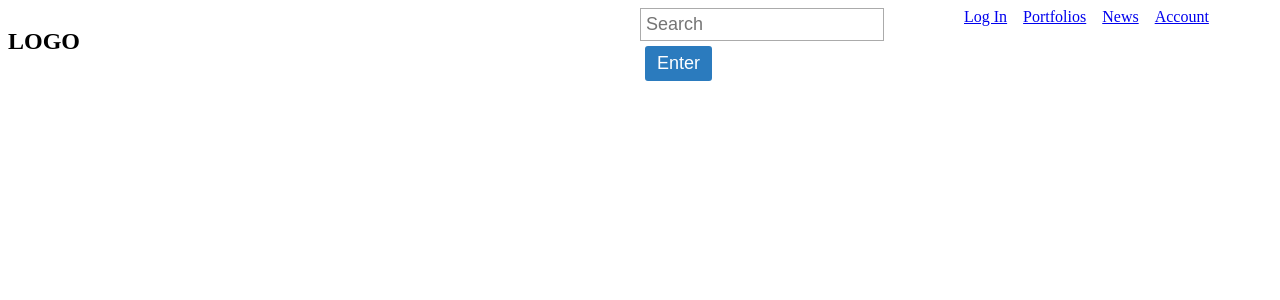
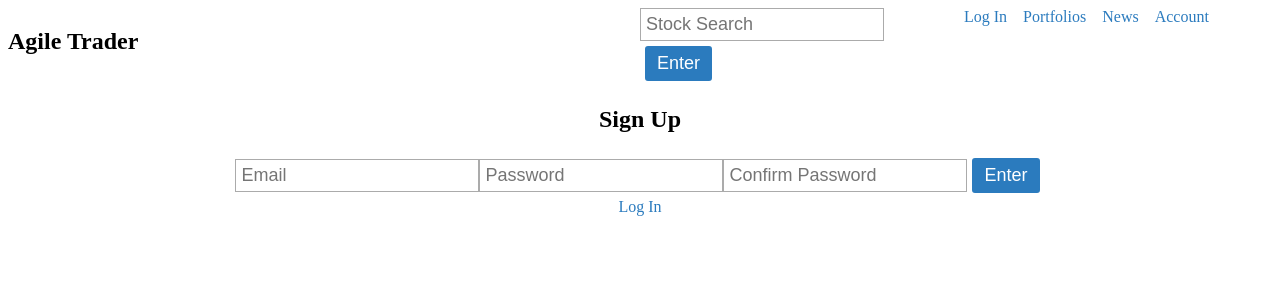
Before and after one commit to cs361-team15/agile-project, a React (Create React App) app in the folder client/: page /signup in a window 1280 px wide. Shown: the top 300 px of the page. Built offline with nearby package versions, Linux system fonts and the light colour scheme.

Commit message:
Added signup page

```diff
--- a/client/src/App.js
+++ b/client/src/App.js
@@ -4,6 +4,8 @@ import { BrowserRouter as Router, Switch, Route, NavLink } from "react-router-do
 
 import {Button, Input} from './components/FormComponents'
 import LogIn from './pages/Login'
+import Landing from './pages/Landing'
+import SignUp from './pages/SignUp'
 import { useState } from 'react'
 
 function TopNav() {
@@ -26,7 +28,7 @@ function TopNav() {
       <div css={css`
         flex: 50%;
       `}>
-        <h2>LOGO</h2>
+        <NavLink to="/" css={css`text-decoration: none; color: black;`}><h2>Agile Trader</h2></NavLink>
       </div>
       <div css={css`
         flex: 25%;
@@ -38,7 +40,7 @@ function TopNav() {
           <Input
             value={query}
             onChange={e => setQuery(e.target.value)}
-            placeholder="Search"
+            placeholder="Stock Search"
           />
           <Button type="submit">Enter</Button>
         </form>
@@ -48,10 +50,10 @@ function TopNav() {
 
       `}>
         <ul css={navLinks}>
-          <li css={navLink}><NavLink to="/login">Log In</NavLink></li>
-          <li css={navLink}><NavLink to="/portfolios">Portfolios</NavLink></li>
-          <li css={navLink}><NavLink to="/news">News</NavLink></li>
-          <li css={navLink}><NavLink to="/account">Account</NavLink></li>
+          <li css={navLink}><NavLink to="/login" css={css`text-decoration: none; color: #2b7bbe;`}>Log In</NavLink></li>
+          <li css={navLink}><NavLink to="/portfolios" css={css`text-decoration: none; color: #2b7bbe;`}>Portfolios</NavLink></li>
+          <li css={navLink}><NavLink to="/news" css={css`text-decoration: none; color: #2b7bbe;`}>News</NavLink></li>
+          <li css={navLink}><NavLink to="/account" css={css`text-decoration: none; color: #2b7bbe;`}>Account</NavLink></li>
         </ul>
       </div>
     </div>
@@ -67,8 +69,11 @@ function App() {
           <Route path="/login">
             <LogIn />
           </Route>
+          <Route path="/signup">
+            <SignUp />
+          </Route>
           <Route exact path="/">
-            <p>placeholder index</p>
+            <Landing />
           </Route>
         </Switch>
       </div>
--- /dev/null
+++ b/client/src/pages/SignUp.js
@@ -0,0 +1,47 @@
+/** @jsx jsx */
+import { css, jsx } from '@emotion/core'
+import { useState } from 'react'
+
+import {Button, Input} from '../components/FormComponents'
+import { NavLink } from 'react-router-dom'
+
+export default function LogIn() {
+  const [email, setEmail] = useState("")
+  const [password, setPassword] = useState("")
+  const [passwordConfirm, setPasswordConfirm] = useState("")
+
+  return (
+    <div css={css`
+      display: flex;
+      align-items: center;
+      justify-content: center;
+      flex-direction: column;
+    `}>
+      <h2>Sign Up</h2>
+      <form onSubmit={(e) => {
+        e.preventDefault()
+        // Make
+      }}>
+        <Input
+          value={email}
+          onChange={e => setEmail(e.target.value)}
+          placeholder="Email"
+        />
+        <Input
+          type="password"
+          value={password}
+          onChange={e => setPassword(e.target.value)}
+          placeholder="Password"
+        />
+        <Input
+          type="password"
+          value={passwordConfirm}
+          onChange={e => setPasswordConfirm(e.target.value)}
+          placeholder="Confirm Password"
+        />
+        <Button type="submit">Enter</Button>
+      </form>
+      <NavLink to="/login" css={css`text-decoration: none; color: #2b7bbe;`}>Log In</NavLink>
+    </div>
+  )
+}
```
